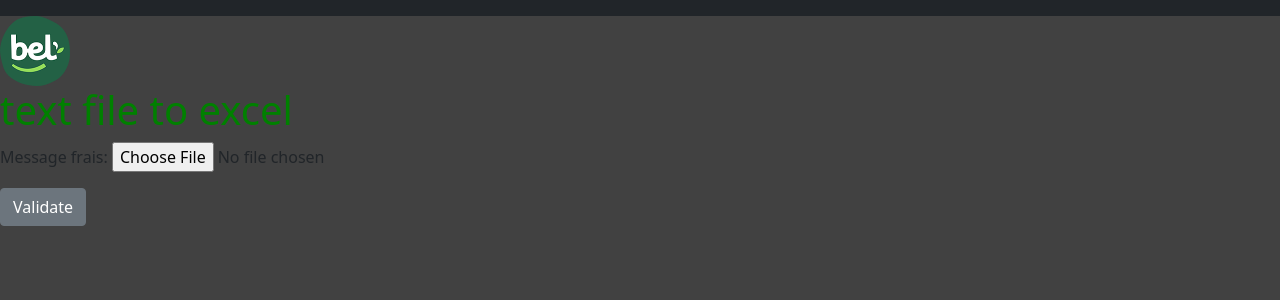
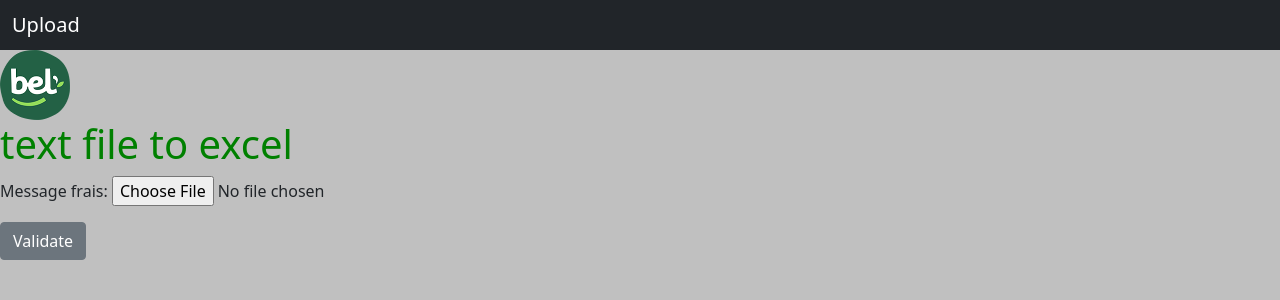
Before and after one commit to fromagetriste/sanitaires, a Django app: page /sanitaires/ in a window 1280 px wide. Shown: the top 300 px of the page. Run offline with Django 3.2, Linux system fonts and the light colour scheme.

Commit message:
changes html

```diff
--- a/bel/sanitaires/templates/sanitaires/sanitaires.html
+++ b/bel/sanitaires/templates/sanitaires/sanitaires.html
@@ -8,13 +8,17 @@
     <meta charset="UTF-8">
     <meta name="viewport" content="width=device-width, initial-scale=1.0">
 
-    <nav class="navbar navbar-dark bg-dark"></nav>
+    <nav class="navbar navbar-dark bg-dark">
+        <div class="container-fluid">
+          <span class="navbar-brand mb-0 h1">Upload</span>
+        </div>
+    </nav>
 
     <style>
         body {
-        background-color: #414141
+        background-color: #c0c0c0
         }
-        </style>
+    </style>
 
     <title>Upload page</title>
     <img src="{% static 'images\logobel.png' %}" alt="logo_bel" width="70" height="70">
```
Also changed, not shown: bel/sanitaires/templates/sanitaires/success.html (+11 -1 lines).
